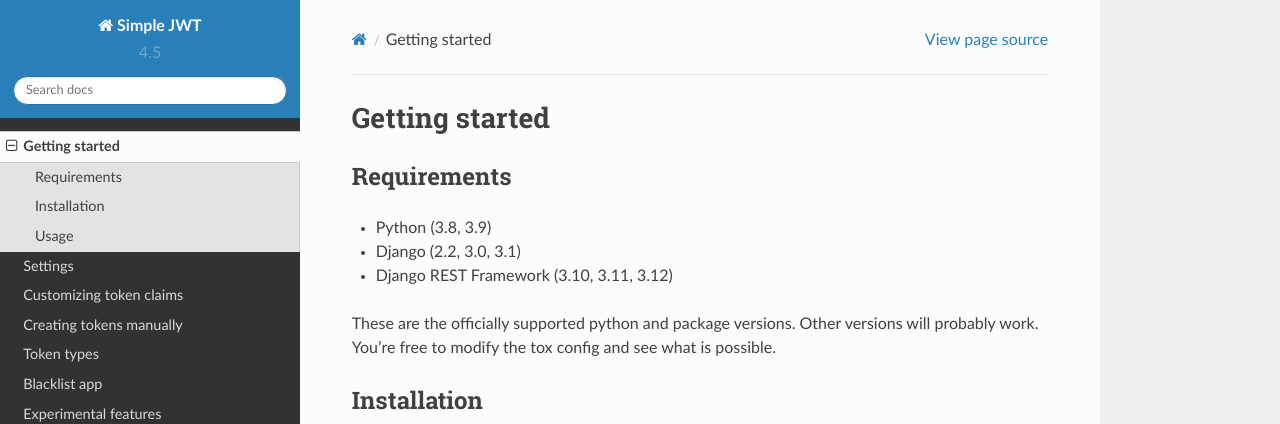
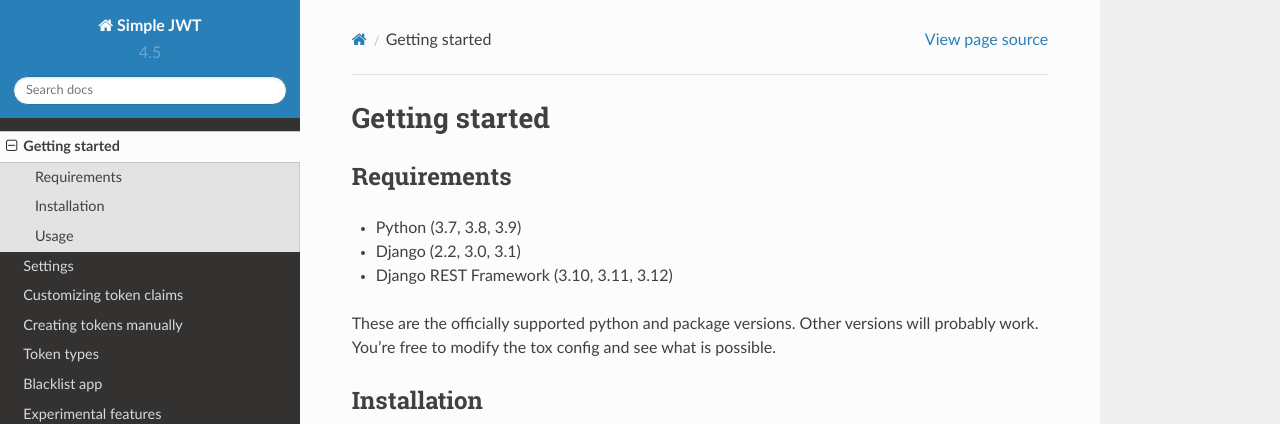
Before and after one commit to ludarkhorse/djangoframework, a Sphinx documentation site: the page built from docs/getting_started.rst, in a window 1280 px wide and 900 px high. Shown: the top 424 px of the window. Built offline with Sphinx 7.4.7 and the Read the Docs theme 2.0.0, drawn with Linux system fonts in a browser that asks for light colours.

Commit message:
Restore Python 3.7 support and update supported Python versions to include Python 3.9

```diff
--- a/docs/getting_started.rst
+++ b/docs/getting_started.rst
@@ -6,7 +6,7 @@ Getting started
 Requirements
 ------------
 
-* Python (3.8, 3.9)
+* Python (3.7, 3.8, 3.9)
 * Django (2.2, 3.0, 3.1)
 * Django REST Framework (3.10, 3.11, 3.12)
 
--- a/setup.py
+++ b/setup.py
@@ -71,9 +71,9 @@ setup(
         'Operating System :: OS Independent',
         'Programming Language :: Python',
         'Programming Language :: Python :: 3',
-        'Programming Language :: Python :: 3.6',
         'Programming Language :: Python :: 3.7',
         'Programming Language :: Python :: 3.8',
+        'Programming Language :: Python :: 3.9',
         'Topic :: Internet :: WWW/HTTP',
     ]
 )
```
Also changed, not shown: 2 other files.
